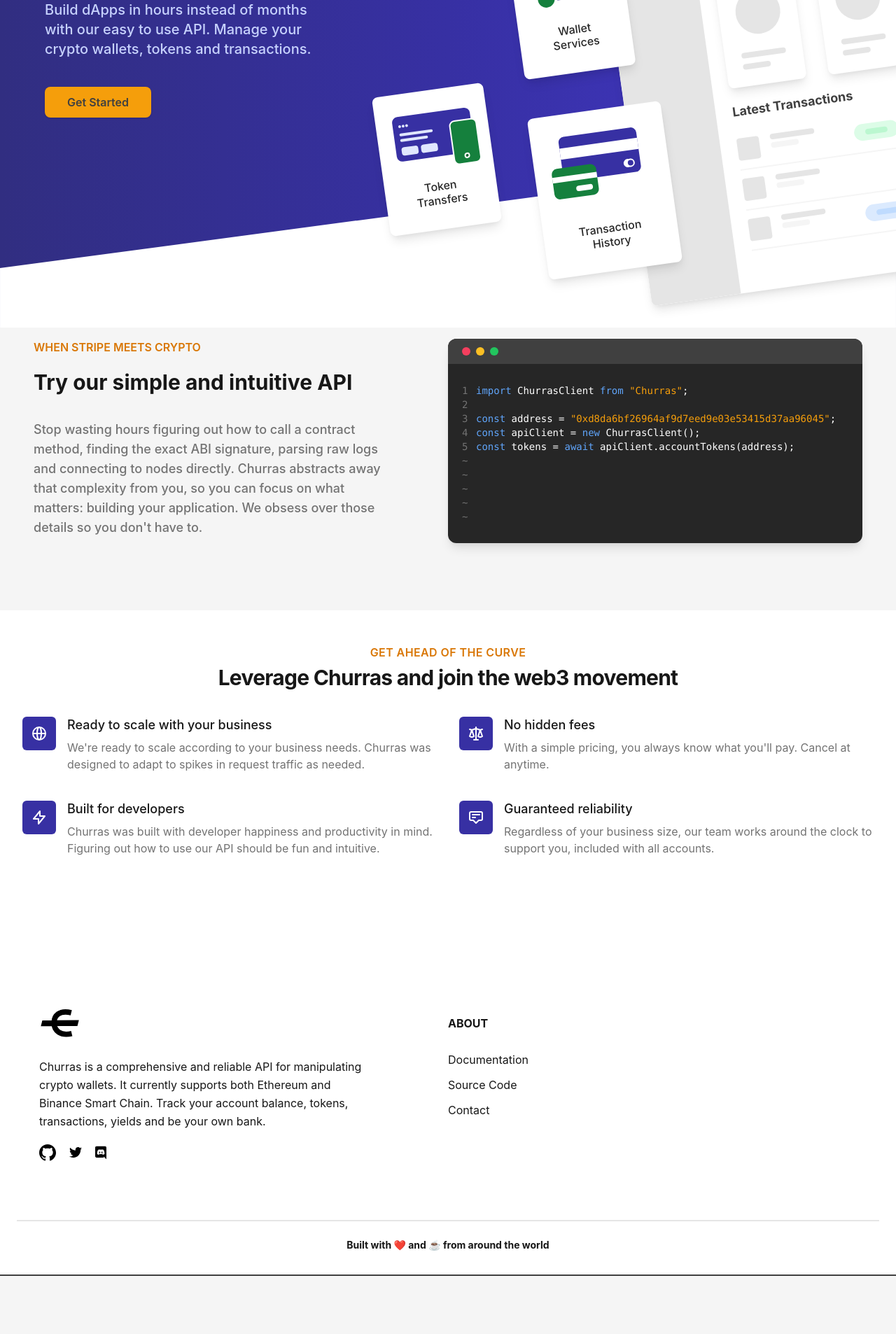
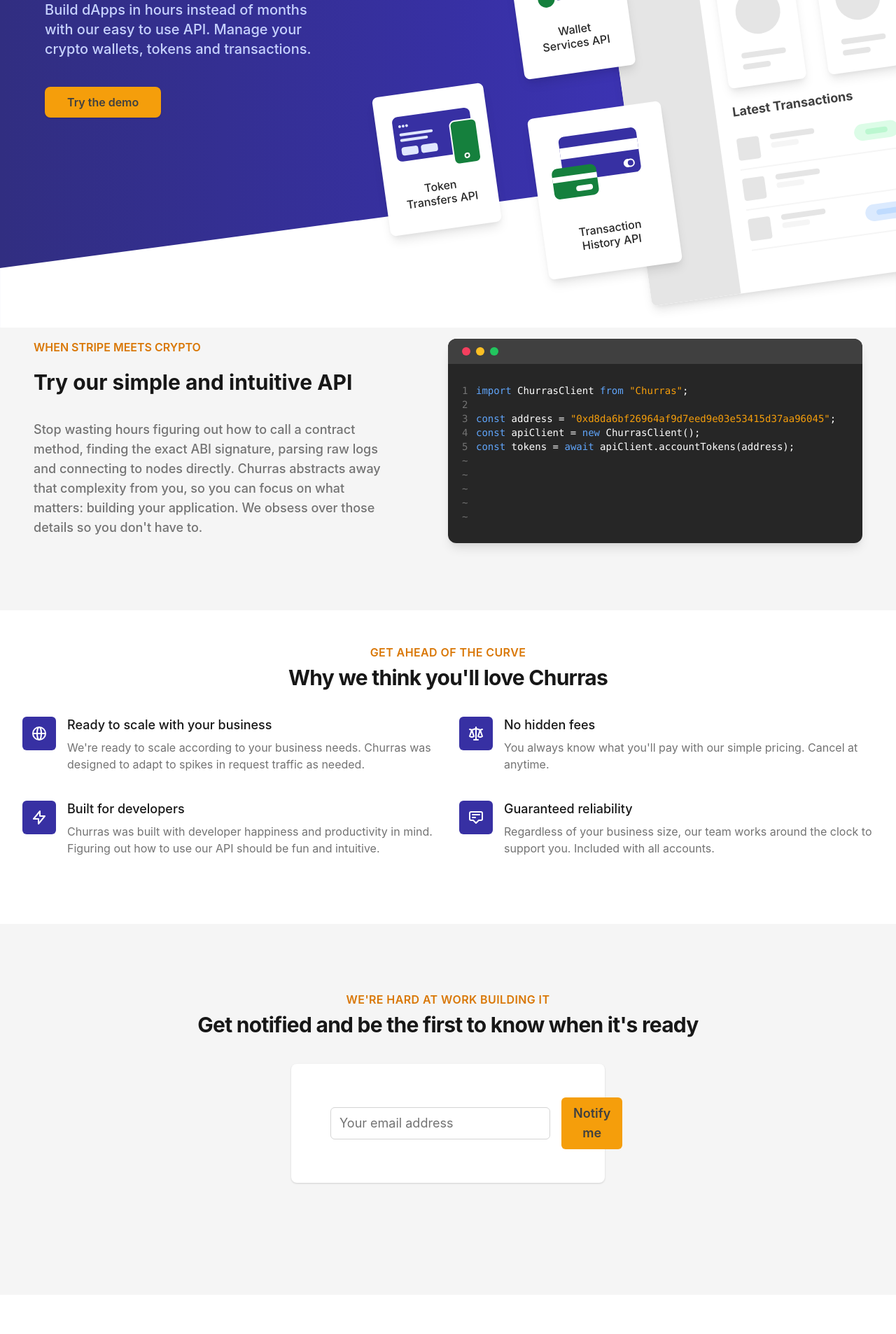
Before and after one commit to felipecsl/churras, a React (Create React App) app: page /#/ in a window 1280 px wide. Shown: the part 300-2206 px from the top of the page at 70% size. Before the commit the page ends 2123 px from the top, so only its background shows below. Built offline with nearby package versions, Linux system fonts and the light colour scheme.

Commit message:
add email signup form component

```diff
--- /dev/null
+++ b/src/components/emailSignUpForm.tsx
@@ -0,0 +1,143 @@
+import React from "react";
+
+const states = {
+  INITIAL: "initial",
+  LOADING: "loading",
+  SUBSCRIBED: "subscribed",
+  FAILED: "failed",
+};
+
+export default class EmailSignUpFormComponent extends React.Component<
+  any,
+  any
+> {
+  constructor(props: any ) {
+    super(props);
+    this.state = {
+      email: "",
+      errorMessage: null,
+      currentState: states.INITIAL,
+    };
+    this.onChange = this.onChange.bind(this);
+    this.onSubmit = this.onSubmit.bind(this);
+    this.stripHtmlEntities = this.stripHtmlEntities.bind(this);
+  }
+
+  ctaButtonText() {
+    switch (this.state.currentState) {
+      case states.SUBSCRIBED:
+        return "You're on the list!";
+      case states.LOADING:
+        return "Loading...";
+      case states.FAILED:
+        return "Sorry!";
+      case states.INITIAL:
+        return "Notify me";
+    }
+  }
+
+  stripHtmlEntities(str: string) {
+    return String(str).replace(/</g, "&lt;").replace(/>/g, "&gt;");
+  }
+
+  onSubmit(event: any) {
+    event.preventDefault();
+    this.setState({
+      currentState: states.LOADING,
+      errorMessage: null,
+    });
+    const url = "/api/v1/signups/create";
+    const { email } = this.state;
+    if (email.length === 0) {
+      return;
+    }
+    const body = { email };
+    const postParams = {
+      method: "POST",
+      headers: { "Content-Type": "application/json", },
+      body: JSON.stringify(body),
+    };
+    fetch(url, postParams)
+      .then((response) => {
+        if (response.ok) {
+          return response.json();
+        } else {
+          throw response;
+        }
+      })
+      .then((_) => {
+        this.setState({ currentState: states.SUBSCRIBED });
+      })
+      .catch((error) => {
+        error.json().then((msg: any) => {
+          this.setState({
+            currentState: states.FAILED,
+            errorMessage: `Email ${msg.email}`,
+          });
+        });
+      });
+  }
+
+  onChange(event: any) {
+    this.setState({ [event.target.name]: event.target.value });
+  }
+
+  render() {
+    const { currentState } = this.state;
+    const isLoading = currentState === states.LOADING;
+    const isSubscribed = currentState === states.SUBSCRIBED;
+    const isFailed = this.state.currentState === states.FAILED;
+    return (
+      <form
+        className="bg-white flex items-center justify-between px-4 sm:px-6 lg:px-14 md:py-12 rounded-lg shadow"
+        onSubmit={this.onSubmit}
+      >
+        {isFailed && (
+          <p className="text-white font-weight-bold">
+            Sorry, something went wrong submitting your information:
+            <br />
+            {this.state.errorMessage}.<br />
+            Please try again later.
+          </p>
+        )}
+        {isSubscribed && (
+          <p className="text-white font-weight-bold">
+            Thanks for your interest.
+            <br />
+            You'll get an email from us when it's available. Stay tuned!
+          </p>
+        )}
+        <label htmlFor="email" className="sr-only">
+          E-mail
+        </label>
+        <input
+          type="email"
+          className="appearance-none flex-grow mr-4 rounded-none relative block px-3 py-2 border border-gray-300 placeholder-gray-500 text-gray-900 rounded-md focus:outline-none focus:ring-indigo-500 focus:border-indigo-500 focus:z-10 sm:text-sm md:text-lg"
+          id="email"
+          name="email"
+          placeholder="Your email address"
+          aria-describedby="emailHelp"
+          required
+          onChange={this.onChange}
+        />
+        <button
+          type="submit"
+          className={`group relative justify-center py-2 px-4 border border-transparent sm:text-sm md:text-lg font-medium rounded-md text-white text-gray-700 font-semibold bg-yellow-500 hover:bg-yellow-600 focus:outline-none focus:ring-2 focus:ring-offset-2 focus:ring-yellow-500 ${
+            (isLoading || isSubscribed) && "disabled"
+          }`}
+        >
+          {isLoading && (
+            <div
+              className="spinner-border spinner-border-sm"
+              role="status"
+              style={{ marginRight: "5px" }}
+            >
+              <span className="sr-only">Loading...</span>
+            </div>
+          )}
+          {this.ctaButtonText()}
+        </button>
+      </form>
+    );
+  }
+}
--- a/src/landingPage.tsx
+++ b/src/landingPage.tsx
@@ -1,4 +1,5 @@
 import React from "react";
+import EmailSignUpFormComponent from "./components/emailSignUpForm";
 import FooterComponent from "./components/footerComponent";
 import ThemeSelector from "./components/themeSelector";
 import Logo from "./images/logo.svg";
@@ -70,7 +71,7 @@
             <div className="md:max-w-6xl md:mx-auto">
               <div className="md:flex md:flex-wrap">
                 <div className="md:w-1/2 text-center md:text-left md:pt-16">
-                  <h1 className="font-bold text-2xl md:text-5xl md:leading-tight mb-4 bg-gradient-to-r from-green-300 to-blue-300 bg-clip-text text-transparent" id="how-it-works">
+                  <h1 className="font-bold text-5xl md:leading-tight mb-4 bg-gradient-to-r from-green-300 to-blue-300 bg-clip-text text-transparent" id="how-it-works">
                     The cross-blockchain developer API
                   </h1>
                   <p className="text-indigo-200 md:text-xl md:pr-48 font-medium">
@@ -81,7 +82,7 @@
                     href="/app"
                     className="mt-6 mb-12 md:mb-0 md:mt-10 inline-block py-3 px-8 text-gray-700 font-semibold bg-yellow-500 hover:bg-yellow-600 rounded-lg shadow"
                   >
-                    Get Started
+                    Try the demo
                   </a>
                 </div>
                 <div className="md:w-1/2 relative">
@@ -113,7 +114,7 @@
                       </div>
                       <div className="text-gray-800 text-center font-medium">
                         Token <br />
-                        Transfers
+                        Transfers API
                       </div>
                     </div>
                     <div
@@ -137,7 +138,7 @@
                       </div>
                       <div className="text-gray-800 text-center font-medium">
                         Wallet <br />
-                        Services
+                        Services API
                       </div>
                     </div>
                     <div
@@ -161,7 +162,7 @@
                       </div>
                       <div className="text-gray-800 text-center font-medium">
                         Transaction <br />
-                        History
+                        History API
                       </div>
                     </div>
                     <div
@@ -432,7 +433,7 @@
                     </div>
                     <div className="text-gray-800 text-center text-sm font-medium">
                       Transaction <br />
-                      History
+                      History API
                     </div>
                   </div>
                 </div>
@@ -494,12 +495,12 @@
             </div>
           </div>
         </div>
-        <div className="pt-12 pb-40 bg-white">
+        <div className="pt-12 pb-24 bg-white">
           <div className="max-w-7xl mx-auto px-4 sm:px-6 lg:px-8">
             <div className="lg:text-center">
               <h2 className="text-base text-yellow-600 font-semibold tracking-wide uppercase">Get ahead of the curve</h2>
               <p className="mt-2 text-3xl leading-8 font-bold tracking-tight text-gray-900">
-                Leverage Churras and join the web3 movement
+                Why we think you'll love Churras
               </p>
             </div>
             <div className="mt-10">
@@ -527,7 +528,7 @@
                     <p className="ml-16 text-lg leading-6 font-medium text-gray-900">No hidden fees</p>
                   </dt>
                   <dd className="mt-2 ml-16 text-base text-gray-500">
-                    With a simple pricing, you always know what you'll pay. Cancel at anytime.
+                    You always know what you'll pay with our simple pricing. Cancel at anytime.
                   </dd>
                 </div>
                 <div className="relative">
@@ -554,10 +555,23 @@
                     <p className="ml-16 text-lg leading-6 font-medium text-gray-900">Guaranteed reliability</p>
                   </dt>
                   <dd className="mt-2 ml-16 text-base text-gray-500">
-                    Regardless of your business size, our team works around the clock to support you, included with all accounts.
+                    Regardless of your business size, our team works around the clock to support you. Included with all accounts.
                   </dd>
                 </div>
               </dl>
+            </div>
+          </div>
+        </div>
+        <div className="pt-24 pb-40 bg-gray-100">
+          <div className="max-w-7xl mx-auto px-4 sm:px-6 lg:px-8">
+            <div className="lg:text-center">
+              <h2 className="text-base text-yellow-600 font-semibold tracking-wide uppercase">We're hard at work building it</h2>
+              <p className="mt-2 text-3xl leading-8 font-bold tracking-tight text-gray-900">
+                Get notified and be the first to know when it's ready
+              </p>
+            </div>
+            <div className="mt-10 max-w-md mx-auto">
+              <EmailSignUpFormComponent />
             </div>
           </div>
         </div>
```
